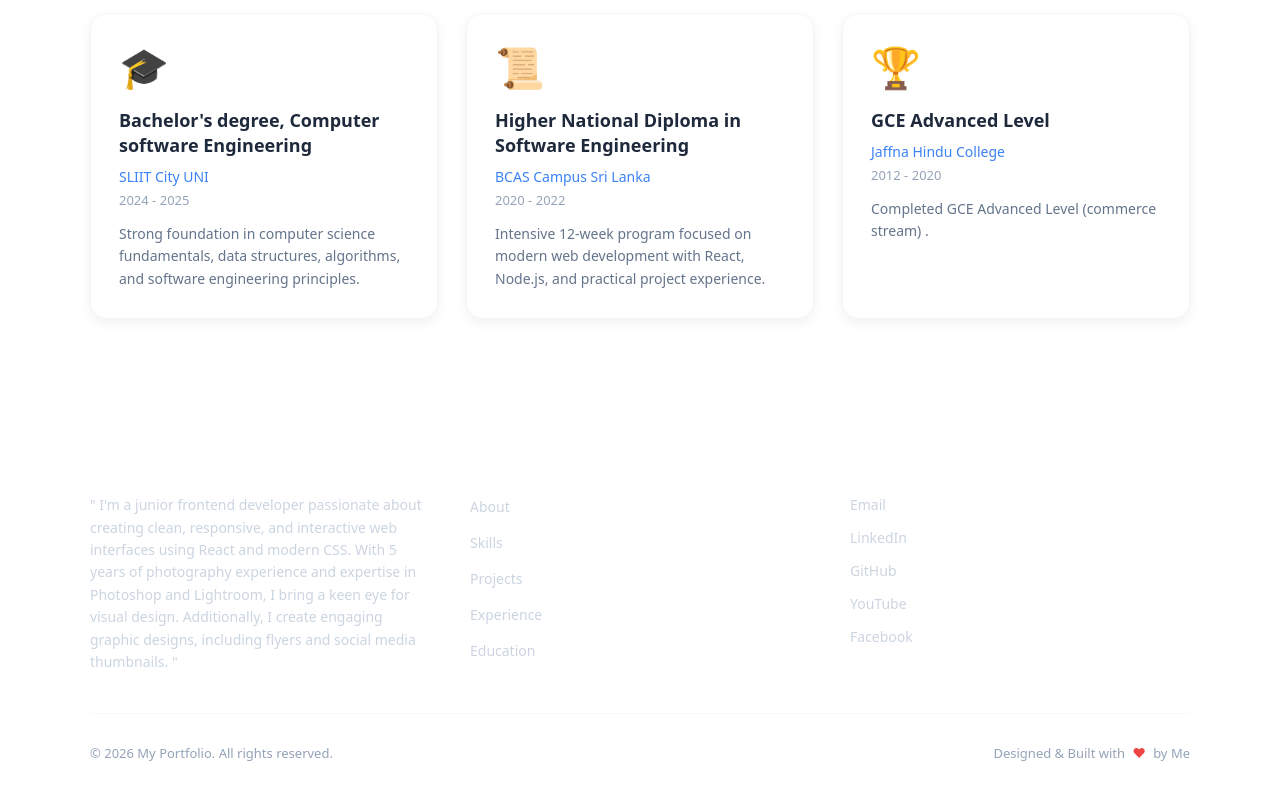
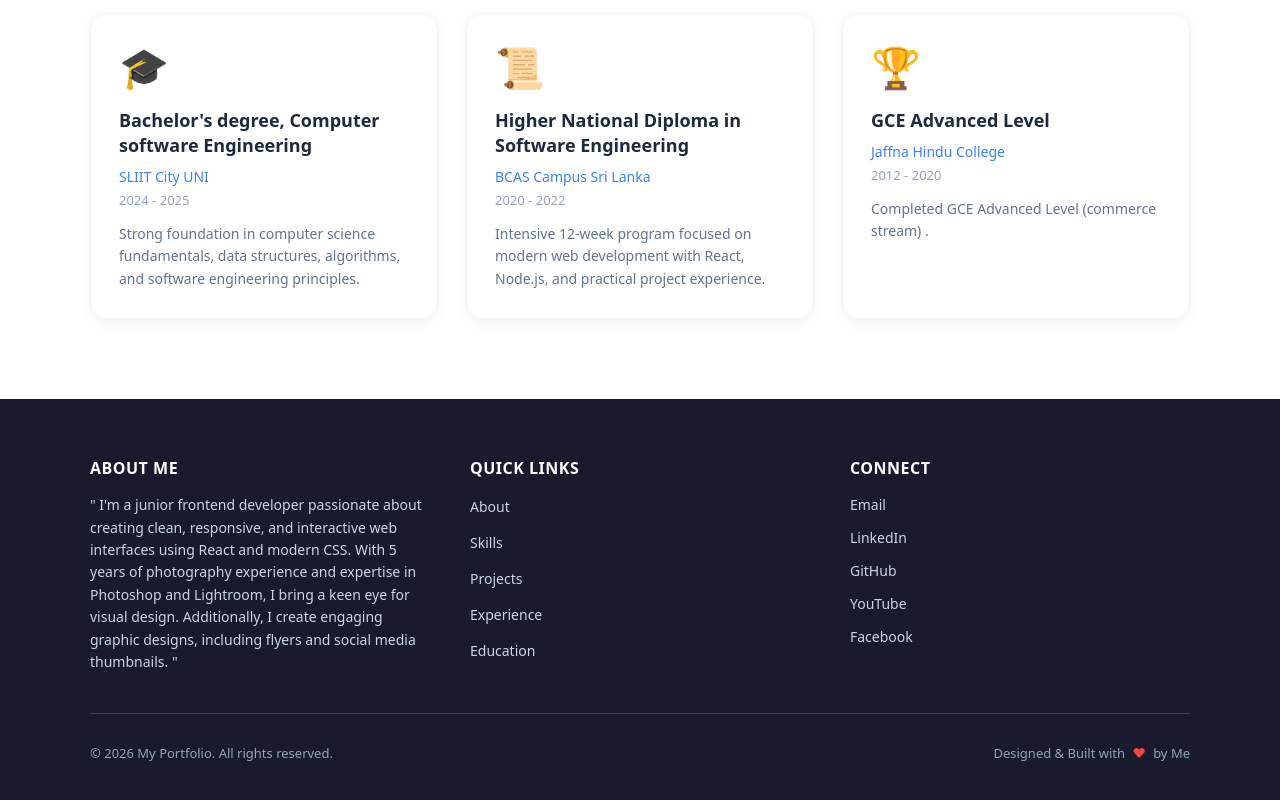
Before and after one commit to Ankee-14/My-Portfolio, a React (Vite) app: page / in a window 1280 px wide. Shown: the part 4177-4977 px from the top of the page. Built offline with nearby package versions, Linux system fonts and the light colour scheme.

Commit message:
changed footer

```diff
--- a/src/components/footer.css
+++ b/src/components/footer.css
@@ -1,6 +1,6 @@
 /* Footer Section Styles */
 .footer {
-  /* background-color: #1a1a2e; */
+   background-color: #1a1a2e;
   color: #ffffff;
   padding: 60px 20px 40px;
   width: 100%;
```
